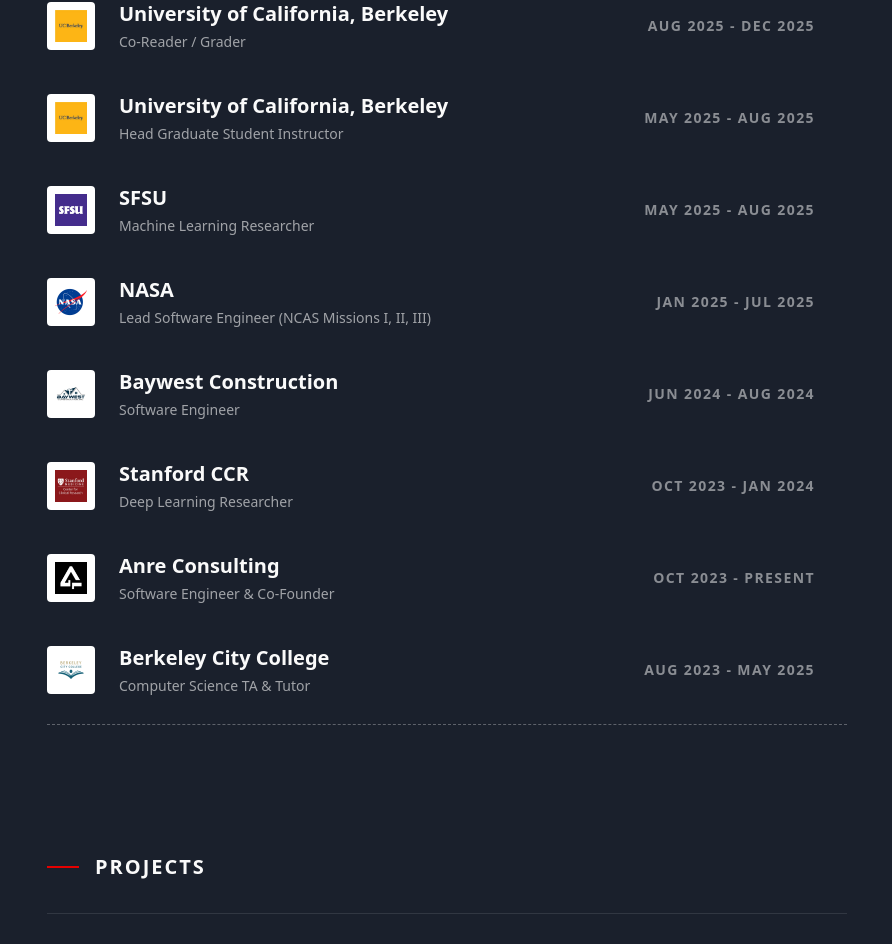
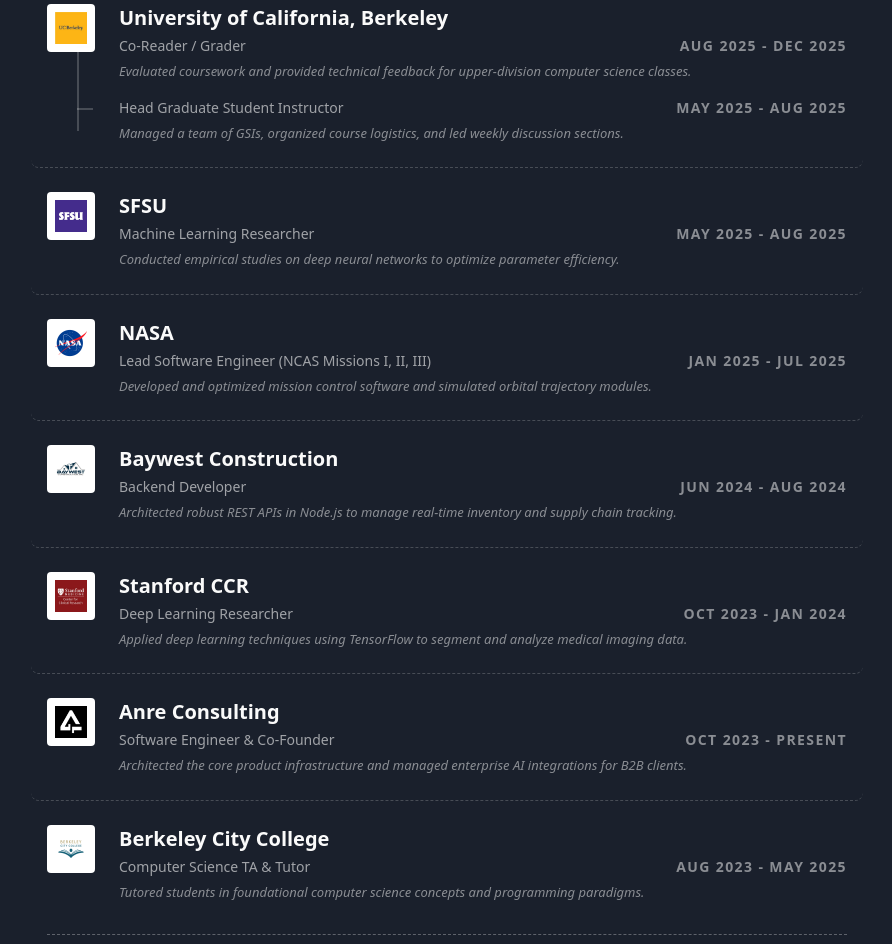
Before and after one commit to cyrwise/minimalist-portfolio, a Next.js app: page / in a window 1280 px wide. Shown: the part 1395-2339 px from the top of the page, without its empty margins (193-1085 px from the left). Built offline with nearby package versions, Linux system fonts and the light colour scheme.

Commit message:
Fixed up experience & navbar, make more interesting in future updates

```diff
--- a/app/page.tsx
+++ b/app/page.tsx
@@ -9,7 +9,53 @@
   visible: { opacity: 1, y: 0, transition: { duration: 0.6, ease: "easeOut" } }
 };
 
+// Helper function to fetch icons for technology tags
+const getTagIcon = (tag: string) => {
+  const icons: Record<string, string> = {
+    'SWIFT': 'https://cdn.jsdelivr.net/gh/devicons/devicon@latest/icons/swift/swift-original.svg',
+    'SWIFTUI': 'https://cdn.jsdelivr.net/gh/devicons/devicon@latest/icons/swift/swift-original.svg',
+    'FIREBASE': 'https://cdn.jsdelivr.net/gh/devicons/devicon@latest/icons/firebase/firebase-plain.svg',
+    'NODE.JS': 'https://cdn.jsdelivr.net/gh/devicons/devicon@latest/icons/nodejs/nodejs-original.svg',
+    'REACT': 'https://cdn.jsdelivr.net/gh/devicons/devicon@latest/icons/react/react-original.svg',
+    'PYTHON': 'https://cdn.jsdelivr.net/gh/devicons/devicon@latest/icons/python/python-original.svg',
+    'FASTAPI': 'https://cdn.jsdelivr.net/gh/devicons/devicon@latest/icons/fastapi/fastapi-original.svg',
+    'POSTGRES': 'https://cdn.jsdelivr.net/gh/devicons/devicon@latest/icons/postgresql/postgresql-original.svg',
+    'OPENCV': 'https://cdn.jsdelivr.net/gh/devicons/devicon@latest/icons/opencv/opencv-original.svg',
+    'FLASK': 'https://cdn.jsdelivr.net/gh/devicons/devicon@latest/icons/flask/flask-original.svg',
+    'C++': 'https://cdn.jsdelivr.net/gh/devicons/devicon@latest/icons/cplusplus/cplusplus-original.svg',
+    'TENSORFLOW': 'https://cdn.jsdelivr.net/gh/devicons/devicon@latest/icons/tensorflow/tensorflow-original.svg',
+    'DOCKER': 'https://cdn.jsdelivr.net/gh/devicons/devicon@latest/icons/docker/docker-original.svg'
+  };
+  return icons[tag] || null;
+};
+
 export default function Home() {
+  // Group consecutive experiences from the same company
+  const groupedExperiences = experiences.reduce((acc: any[], current: any) => {
+    const last = acc[acc.length - 1];
+    if (last && last.company === current.company) {
+      last.roles.push({
+        id: current.id,
+        role: current.role,
+        date: current.date,
+        description: current.description
+      });
+    } else {
+      acc.push({
+        company: current.company,
+        image: current.image,
+        link: current.link,
+        roles: [{
+          id: current.id,
+          role: current.role,
+          date: current.date,
+          description: current.description
+        }]
+      });
+    }
+    return acc;
+  }, []);
+
   return (
     <main className="pb-12 text-offWhite font-sans">
 
@@ -48,10 +94,10 @@
               <span className="text-sm font-bold text-offWhite group-hover:text-redAccent transition-colors">LinkedIn</span>
               <span className="bg-[#0077b5] text-white text-[10px] px-2 py-0.5 rounded-full font-bold ml-1 shadow-lg tracking-wider">19K+</span>
             </a>
-            <a href="https://twitter.com/yourhandle" target="_blank" rel="noreferrer" className="flex items-center gap-2 bg-offWhite/5 border border-offWhite/10 hover:border-redAccent px-4 py-2 rounded-full transition-all group">
+            {/* <a href="https://twitter.com/cyrwise" target="_blank" rel="noreferrer" className="flex items-center gap-2 bg-offWhite/5 border border-offWhite/10 hover:border-redAccent px-4 py-2 rounded-full transition-all group">
               <svg className="w-4 h-4 text-offWhite group-hover:text-redAccent transition-colors" fill="currentColor" viewBox="0 0 24 24"><path d="M18.244 2.25h3.308l-7.227 8.26 8.502 11.24H16.17l-5.214-6.817L4.99 21.75H1.68l7.73-8.835L1.254 2.25H8.08l4.713 6.231zm-1.161 17.52h1.833L7.008 5.936H5.08z" /></svg>
               <span className="text-sm font-bold text-offWhite group-hover:text-redAccent transition-colors">Twitter</span>
-            </a>
+            </a> */}
             <a href="https://github.com/cyrwise" target="_blank" rel="noreferrer" className="flex items-center gap-2 bg-offWhite/5 border border-offWhite/10 hover:border-redAccent px-4 py-2 rounded-full transition-all group">
               <svg className="w-4 h-4 text-offWhite group-hover:text-redAccent transition-colors" fill="currentColor" viewBox="0 0 24 24"><path fillRule="evenodd" d="M12 2C6.477 2 2 6.484 2 12.017c0 4.425 2.865 8.18 6.839 9.504.5.092.682-.217.682-.483 0-.237-.008-.868-.013-1.703-2.782.605-3.369-1.343-3.369-1.343-.454-1.158-1.11-1.466-1.11-1.466-.908-.62.069-.608.069-.608 1.003.07 1.531 1.032 1.531 1.032.892 1.53 2.341 1.088 2.91.832.092-.647.35-1.088.636-1.338-2.22-.253-4.555-1.113-4.555-4.951 0-1.093.39-1.988 1.029-2.688-.103-.253-.446-1.272.098-2.65 0 0 .84-.27 2.75 1.026A9.564 9.564 0 0112 6.844c.85.004 1.705.115 2.504.337 1.909-1.296 2.747-1.027 2.747-1.027.546 1.379.202 2.398.1 2.651.64.7 1.028 1.595 1.028 2.688 0 3.848-2.339 4.695-4.566 4.943.359.309.678.92.678 1.855 0 1.338-.012 2.419-.012 2.747 0 .268.18.58.688.482A10.019 10.019 0 0022 12.017C22 6.484 17.522 2 12 2z" clipRule="evenodd" /></svg>
               <span className="text-sm font-bold text-offWhite group-hover:text-redAccent transition-colors">GitHub</span>
@@ -100,7 +146,7 @@
         </div>
       </motion.section>
 
-      {/* EXPERIENCE - Reverted to Simple List */}
+      {/* EXPERIENCE */}
       <motion.section
         id="experience"
         initial="hidden"
@@ -110,42 +156,71 @@
         className="border-none py-16"
       >
         <h3 className="text-xl font-bold tracking-widest uppercase mb-8 flex items-center gap-4">
-          <span className="w-8 h-[2px] bg-redAccent"></span> Places I've Worked
+          <span className="w-8 h-[2px] bg-redAccent"></span> Experience
         </h3>
 
         <div className="border-t border-b border-dashed border-offWhite/30 py-2">
-          {experiences.map((exp) => {
-            const hasLink = exp.link && exp.link !== '#' && exp.link !== '';
+          {groupedExperiences.map((group, index) => {
+            const hasLink = group.link && group.link !== '#' && group.link !== '';
 
-            const ExperienceContent = (
-              <div className="flex flex-col md:flex-row md:items-center justify-between py-5 border-b border-dashed border-offWhite/20 last:border-0 group hover:bg-offWhite/5 transition-colors px-4 -mx-4 rounded-lg w-full">
-                <div className="flex items-center gap-6 mb-2 md:mb-0">
-                  <div className="w-12 h-12 shrink-0 bg-white rounded flex items-center justify-center relative overflow-hidden">
-                    <Image src={exp.image} alt={exp.company} fill className="object-contain p-2" />
+            const ExperienceContentInner = (
+              <div className="flex items-start gap-6 w-full">
+                <div className="w-12 h-12 shrink-0 bg-white rounded flex items-center justify-center relative overflow-hidden mt-1 md:mt-0">
+                  <Image src={group.image} alt={group.company} fill className="object-contain p-2" />
                 </div>
-                  <div>
+                <div className="flex-1 w-full">
                   <h4 className={`text-xl font-bold flex items-center gap-2 transition-colors ${hasLink ? 'group-hover:text-redAccent' : ''}`}>
-                      {exp.company}
+                    {group.company}
                     {hasLink && (
                       <svg className="w-4 h-4 opacity-0 -translate-x-2 group-hover:translate-x-0 group-hover:opacity-100 transition-all duration-300 text-redAccent" fill="none" stroke="currentColor" viewBox="0 0 24 24"><path strokeLinecap="round" strokeLinejoin="round" strokeWidth={2} d="M10 6H6a2 2 0 00-2 2v10a2 2 0 002 2h10a2 2 0 002-2v-4M14 4h6m0 0v6m0-6L10 14" /></svg>
                     )}
                   </h4>
-                    <p className="text-offWhite/60 text-sm mt-1 font-normal">{exp.role}</p>
+
+                  {/* Roles Branching Container */}
+                  <div className="mt-1 flex flex-col gap-4 relative">
+                    {/* Vertical line branch indicator for multiple roles */}
+                    {group.roles.length > 1 && (
+                      <div className="absolute left-[-42px] top-4 bottom-3 w-[2px] bg-offWhite/20 hidden md:block"></div>
+                    )}
+
+                    {group.roles.map((r: any) => (
+                      <div key={r.id} className="flex flex-col w-full relative group/role">
+                        {/* Horizontal line branch junction for multiple roles */}
+                        {group.roles.length > 1 && (
+                          <div className="absolute left-[-42px] top-[10px] w-4 h-[2px] bg-offWhite/20 hidden md:block"></div>
+                        )}
+
+                        <div className="flex flex-col md:flex-row md:items-center justify-between w-full">
+                          <p className="text-offWhite/60 text-sm font-normal">
+                            {r.role}
+                          </p>
+                          <div className="text-sm font-bold tracking-widest uppercase text-offWhite/50 md:text-right mt-1 md:mt-0 shrink-0">
+                            {r.date}
                           </div>
                         </div>
-                <div className="text-sm font-bold tracking-widest uppercase text-offWhite/50 md:text-right pl-18 md:pl-0">
-                  {exp.date}
+
+                        {/* Description Line */}
+                        {r.description && (
+                          <p className="text-offWhite/50 text-[13px] italic mt-1.5 md:pr-12">
+                            {r.description}
+                          </p>
+                        )}
+                      </div>
+                    ))}
+                  </div>
                 </div>
               </div>
             );
 
+            const containerClasses = "flex flex-col md:flex-row md:items-start justify-between py-6 border-b border-dashed border-offWhite/20 last:border-0 group hover:bg-offWhite/5 transition-colors px-4 -mx-4 rounded-lg block";
+
             return hasLink ? (
-              <a key={exp.id} href={exp.link} target="_blank" rel="noreferrer" className="block">
-                {ExperienceContent}
+              <a key={index} href={group.link} target="_blank" rel="noreferrer" className={containerClasses}>
+                {ExperienceContentInner}
               </a>
             ) : (
-              <div key={exp.id} className="block">
-                {ExperienceContent}
+              <div key={index} className={containerClasses}>
+                {ExperienceContentInner}
               </div>
             );
           })}
@@ -165,7 +240,8 @@
           <span className="w-8 h-[2px] bg-redAccent"></span> Projects
         </h3>
 
-        <div className="border-t border-b border-solid border-offWhite/10 py-2">
+        {/* Changed border-solid to border-dashed to match experience section */}
+        <div className="border-t border-b border-dashed border-offWhite/30 py-2">
           {projects.map((project) => {
             const hasLink = project.link && project.link !== '#' && project.link !== '';
 
@@ -181,16 +257,21 @@
                     <p className="text-offWhite/70 text-sm leading-relaxed">{project.description}</p>
                  </div>
                  <div className="md:w-1/3 mt-4 md:mt-0 flex flex-wrap gap-2 md:justify-end content-start">
-                    {project.tags.map((tag) => (
-                      <span key={tag} className="text-[10px] font-bold tracking-widest border border-offWhite/20 px-2 py-1 rounded text-offWhite/60 bg-navy">
+                    {project.tags.map((tag) => {
+                      const iconUrl = getTagIcon(tag);
+                      return (
+                        <span key={tag} className="text-[10px] font-bold tracking-widest border border-offWhite/20 px-2 py-1 rounded text-offWhite/60 bg-navy flex items-center gap-1.5">
+                          {iconUrl && <img src={iconUrl} alt={tag} className="w-3 h-3" />}
                           {tag}
                         </span>
-                    ))}
+                      );
+                    })}
                  </div>
                </>
             );
 
-            const containerClasses = "flex flex-col md:flex-row md:items-start justify-between py-6 border-b border-solid border-offWhite/10 last:border-0 hover:bg-offWhite/5 transition-colors px-4 -mx-4 rounded-lg block group";
+            // Changed border-solid to border-dashed to match experience section
+            const containerClasses = "flex flex-col md:flex-row md:items-start justify-between py-6 border-b border-dashed border-offWhite/20 last:border-0 hover:bg-offWhite/5 transition-colors px-4 -mx-4 rounded-lg block group";
 
             return hasLink ? (
               <a key={project.id} href={project.link} target="_blank" rel="noreferrer" className={containerClasses}>
--- a/components/Nav.tsx
+++ b/components/Nav.tsx
@@ -9,7 +9,7 @@
       initial={{ opacity: 0, y: -20 }}
       animate={{ opacity: 1, y: 0 }}
       transition={{ duration: 0.5, ease: "easeOut" }}
-      className="flex justify-between items-center pb-8 border-b-2 border-offWhite/10 mb-12 pt-12"
+      className="sticky top-0 z-50 flex justify-between items-center pb-8 border-b-2 border-offWhite/10 mb-12 pt-12 backdrop-blur-md bg-navy/80"
     >
       <Link href="/">
         <h1 className="text-2xl font-black tracking-tighter hover:text-redAccent transition-colors cursor-pointer uppercase text-offWhite">
--- a/lib/data.ts
+++ b/lib/data.ts
@@ -1,22 +1,21 @@
 export const experiences = [
-
-
-
   {
-    id: 'ucb2',
+    id: 'ucb',
     company: 'University of California, Berkeley',
     role: 'Co-Reader / Grader',
     date: 'Aug 2025 - Dec 2025',
     image: '/images/berkeley-logo.jpg',
-    link: 'https://med.stanford.edu/sccr.html'
+    link: 'https://erg.berkeley.edu/',
+    description: 'Evaluated coursework and provided technical feedback for upper-division computer science classes.'
   },
   {
-    id: 'ucb1',
+    id: 'ucb',
     company: 'University of California, Berkeley',
     role: 'Head Graduate Student Instructor',
     date: 'May 2025 - Aug 2025',
     image: '/images/berkeley-logo.jpg',
-    link: 'https://med.stanford.edu/sccr.html'
+    link: 'https://erg.berkeley.edu/',
+    description: 'Managed a team of GSIs, organized course logistics, and led weekly discussion sections.'
   },
   {
     id: 'sfsu',
@@ -24,7 +23,8 @@
     role: 'Machine Learning Researcher',
     date: 'May 2025 - Aug 2025',
     image: '/images/sfsu-logo.jpg',
-    link: 'https://www.sfsu.edu/'
+    link: 'https://www.sfsu.edu/',
+    description: 'Conducted empirical studies on deep neural networks to optimize parameter efficiency.'
   },
   {
     id: 'nasa',
@@ -32,15 +32,17 @@
     role: 'Lead Software Engineer (NCAS Missions I, II, III)',
     date: 'Jan 2025 - Jul 2025',
     image: '/images/nasa-logo.png',
-    link: 'https://www.nasa.gov/'
+    link: 'https://www.nasa.gov/',
+    description: 'Developed and optimized mission control software and simulated orbital trajectory modules.'
   },
   {
     id: 'baywest',
     company: 'Baywest Construction',
-    role: 'Software Engineer',
+    role: 'Backend Developer',
     date: 'Jun 2024 - Aug 2024',
     image: '/images/baywest-logo.png',
-    link: 'https://med.stanford.edu/sccr.html'
+    link: 'http://www.baywestconstruction.com/',
+    description: 'Architected robust REST APIs in Node.js to manage real-time inventory and supply chain tracking.'
   },
   {
     id: 'sccr',
@@ -48,7 +50,8 @@
     role: 'Deep Learning Researcher',
     date: 'Oct 2023 - Jan 2024',
     image: '/images/sccr-logo.jpg',
-    link: 'https://med.stanford.edu/sccr.html'
+    link: 'https://med.stanford.edu/sccr.html',
+    description: 'Applied deep learning techniques using TensorFlow to segment and analyze medical imaging data.'
   },
   {
     id: 'anre',
@@ -56,7 +59,8 @@
     role: 'Software Engineer & Co-Founder',
     date: 'Oct 2023 - Present',
     image: '/images/anre-logo.png',
-    link: 'https://anreai.com'
+    link: 'https://anreai.com',
+    description: 'Architected the core product infrastructure and managed enterprise AI integrations for B2B clients.'
   },
   {
     id: 'bcc',
@@ -64,7 +68,8 @@
     role: 'Computer Science TA & Tutor',
     date: 'Aug 2023 - May 2025',
     image: '/images/bcc-logo.png',
-    link: 'https://www.berkeleycitycollege.edu/lrc'
+    link: 'https://www.berkeleycitycollege.edu/lrc',
+    description: 'Tutored students in foundational computer science concepts and programming paradigms.'
   }
 ];
 
```
Also changed, not shown: 2 other files (tests, documents, lock files or other folders). Lines whose indentation alone changed are shown as unchanged.
